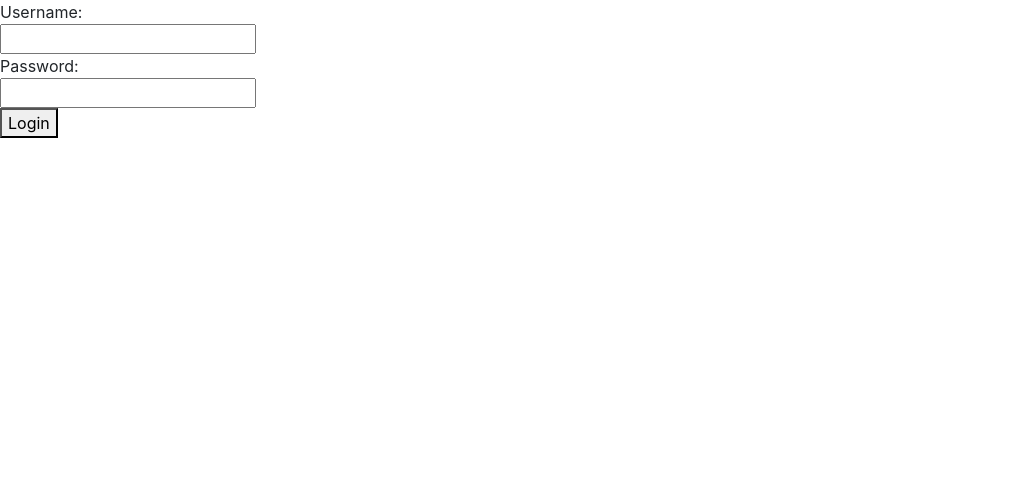
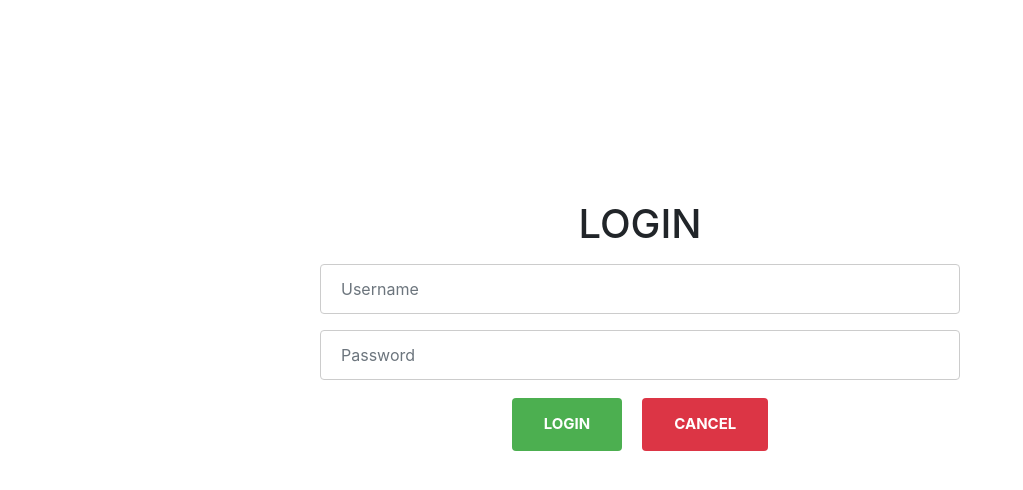
Before and after one commit to DemarioDouce/StudentCourseSystem-Website, a React (Create React App) app in the folder frontend/: page /login in a window 1280 px wide. Shown: the top 490 px of the page, without its empty margins (0-1023 px from the left). Built offline with nearby package versions, Linux system fonts and the light colour scheme; no server answers.

Commit message:
Improve design.

```diff
--- a/frontend/src/components/Login.js
+++ b/frontend/src/components/Login.js
@@ -1,6 +1,8 @@
 import React, { useState, useEffect } from "react";
 
 import axios from "axios";
+import { Container, Form, Button } from "react-bootstrap";
+import { Link } from "react-router-dom";
 //
 import View from "./View";
 //
@@ -58,26 +60,111 @@ function App() {
   }, []); //only the first render
   //
   return (
-    <div className="App">
+    <>
+      <Container>
+        <div className="text-center">
+          <div
+            style={{
+              position: "absolute",
+              top: "0",
+              bottom: "0",
+              left: "0",
+              right: "0",
+              margin: "auto",
+              width: "50vw",
+              height: "50vh",
+            }}
+          >
             {screen === "auth" ? (
-        <div>
-          <label>Username: </label>
-          <br />
-          <input type="text" onChange={(e) => setUsername(e.target.value)} />
-          <br />
-          <label>Password: </label>
-          <br />
-          <input
+              <Form>
+                <h1>LOGIN</h1>
+                <Form.Group>
+                  <Form.Control
+                    style={{
+                      width: "100%",
+                      padding: "12px 20px",
+                      margin: "8px 0",
+                      display: "inline-block",
+                      border: "1px solid #ccc",
+                      borderRadius: "4px",
+                      boxSizing: "border-box",
+                    }}
+                    name="username"
+                    id="username"
+                    rows="3"
+                    placeholder="Username"
+                    type="text"
+                    onChange={(e) => setUsername(e.target.value)}
+                  />
+                </Form.Group>
+                <Form.Group>
+                  <Form.Control
+                    style={{
+                      width: "100%",
+                      padding: "12px 20px",
+                      margin: "8px 0",
+                      display: "inline-block",
+                      border: "1px solid #ccc",
+                      borderRadius: "4px",
+                      boxSizing: "border-box",
+                    }}
+                    name="password"
+                    id="password"
+                    rows="3"
+                    placeholder="Password"
                     type="password"
                     onChange={(e) => setPassword(e.target.value)}
                   />
-          <br />
-          <button onClick={auth}>Login</button>
-        </div>
+                </Form.Group>
+                <Button
+                  style={{
+                    backgroundColor: "#4CAF50",
+                    border: "none",
+                    color: "white",
+                    padding: "15px 32px",
+                    textAlign: "center",
+                    textDecoration: "none",
+                    display: "inline-block",
+                    fontSize: "15px",
+                    fontWeight: "bold",
+                    margin: "10px",
+                  }}
+                  variant="primary"
+                  type="button"
+                  onClick={auth}
+                >
+                  LOGIN
+                </Button>
+                <Link to="/">
+                  <Button
+                    style={{
+                      border: "none",
+                      color: "white",
+                      padding: "15px 32px",
+                      textAlign: "center",
+                      textDecoration: "none",
+                      display: "inline-block",
+                      fontSize: "15px",
+                      fontWeight: "bold",
+                      margin: "10px",
+                    }}
+                    variant="danger"
+                    type="button"
+                  >
+                    CANCEL
+                  </Button>
+                </Link>
+              </Form>
             ) : (
+              <>
+                <h1>DASHBOARD</h1>
                 <View screen={screen} setScreen={setScreen} />
+              </>
             )}
           </div>
+        </div>
+      </Container>
+    </>
   );
 }
 
```
Lines whose indentation alone changed are shown as unchanged.
